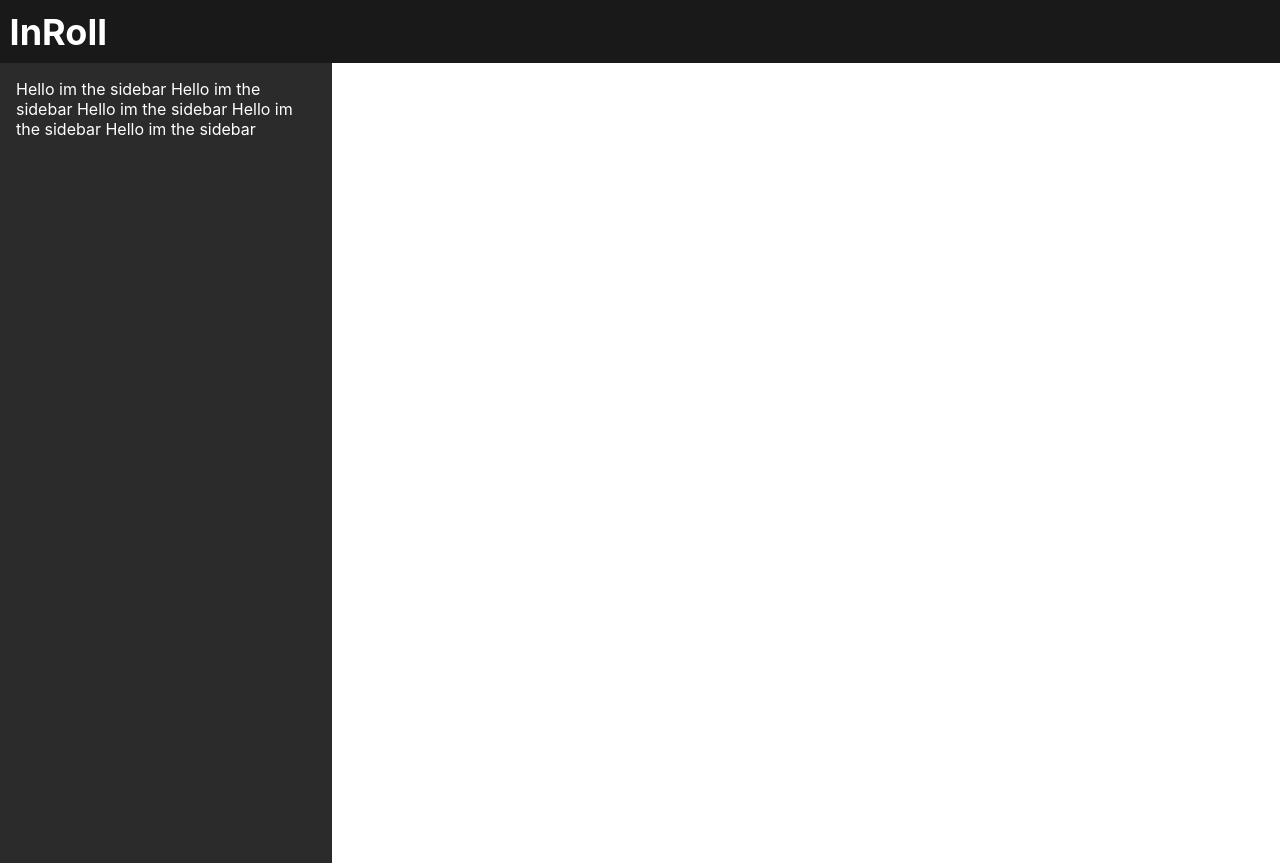
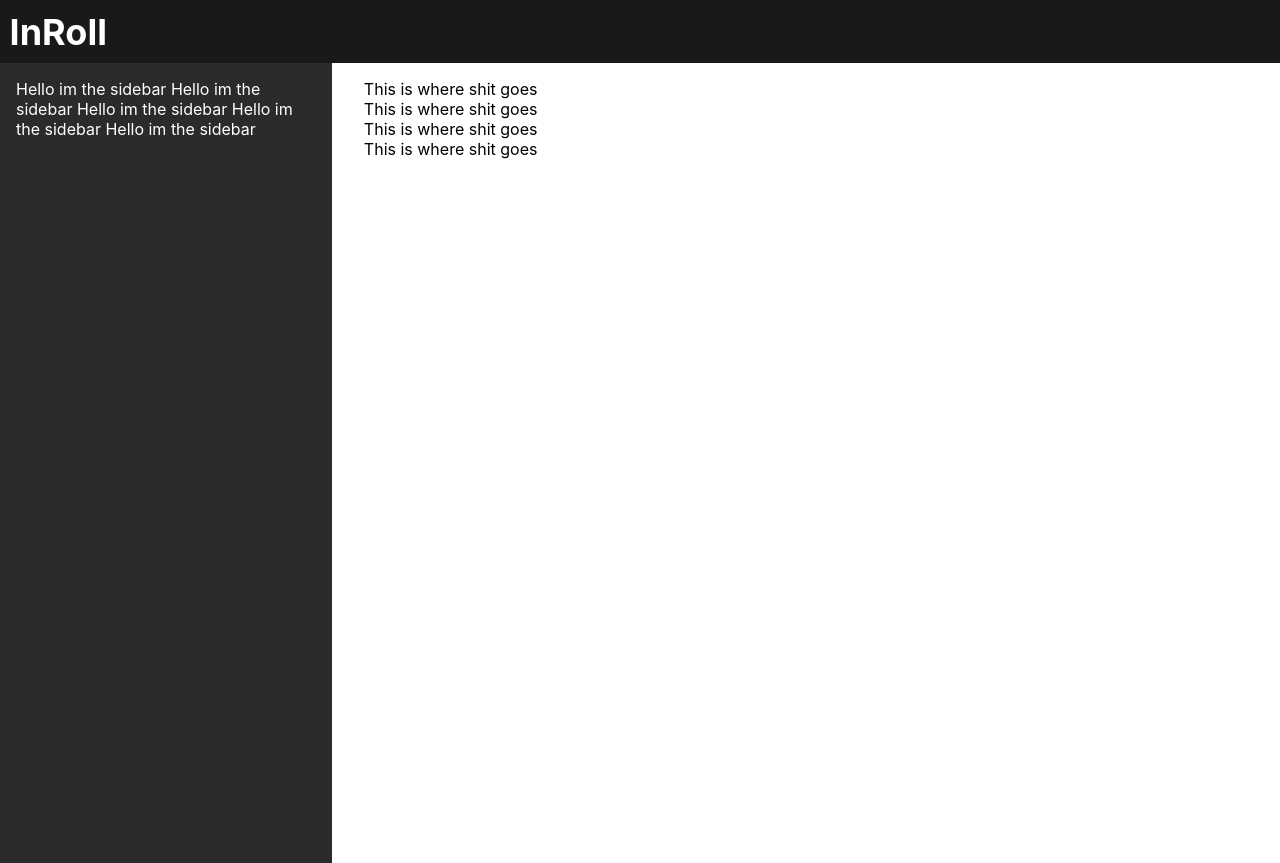
Before and after one commit to Projudah/Inroll, a React (Create React App) app: page / in a window 1280 px wide. Built offline with nearby package versions, Linux system fonts and the light colour scheme.

Commit message:
Home page changes and ignore shit

```diff
--- a/src/App.js
+++ b/src/App.js
@@ -11,6 +11,12 @@ class App extends Component {
         <NavBar />
         <div className="app">
           <Sidebar />
+          <div class="content">
+            This is where shit goes <br />
+            This is where shit goes <br />
+            This is where shit goes <br />
+            This is where shit goes
+          </div>
         </div>
       </div>
     )
--- a/src/App.scss
+++ b/src/App.scss
@@ -4,3 +4,7 @@
   width: 100vw;
   height: 100vh;
 }
+
+.content{
+  padding: 1em 2em 1em 2em;
+}
```
Also changed, not shown: 1 other file (tests, documents, lock files or other folders).
